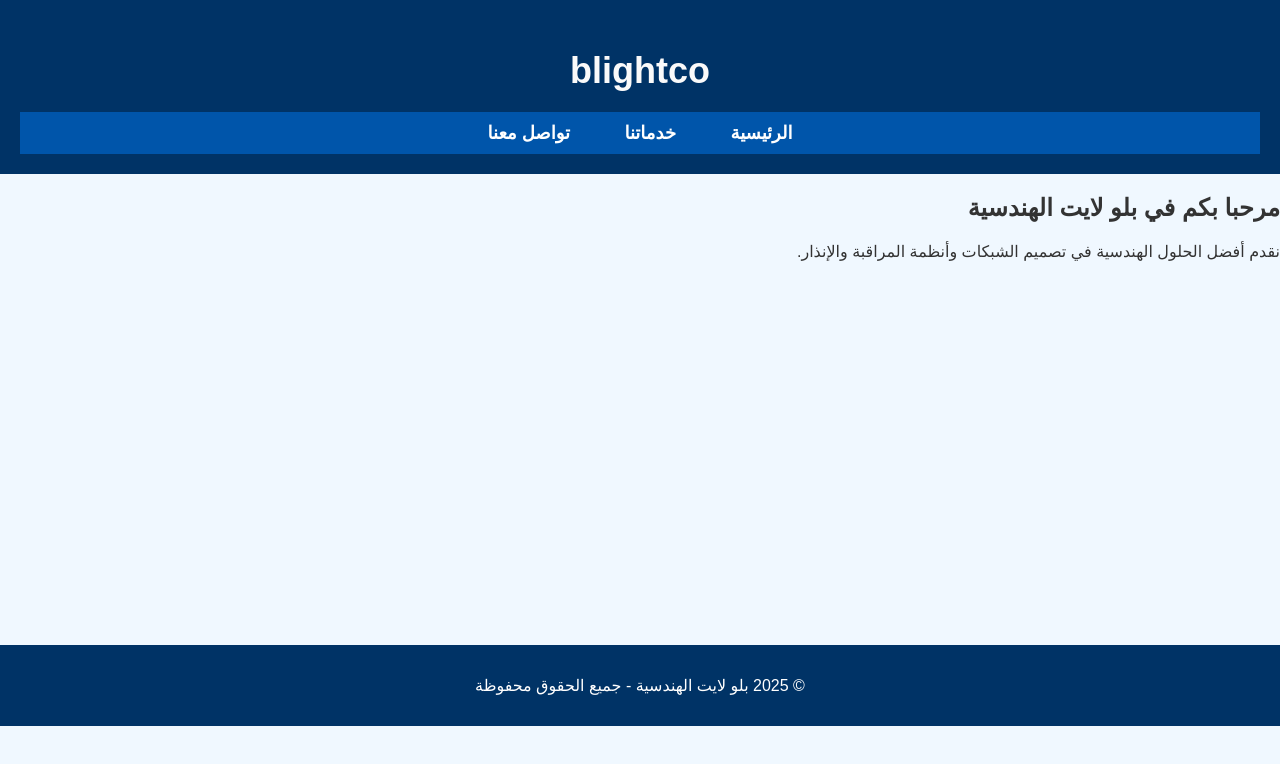
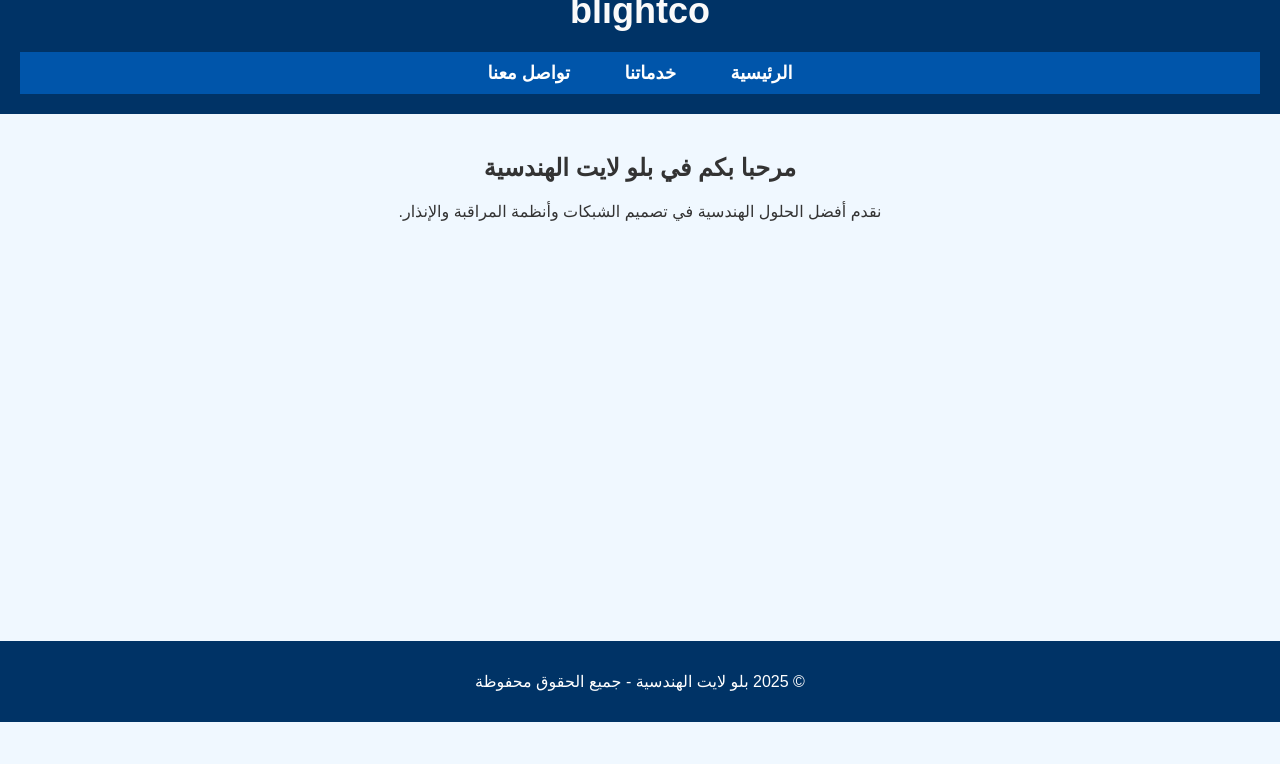
Before and after one commit to blightco/website, a plain HTML site: page index.html in a window 1280 px wide. Drawn offline with Linux system fonts and the light colour scheme.

Commit message:
Add files via upload

```diff
--- a/index.html
+++ b/index.html
@@ -4,11 +4,12 @@
   <meta charset="UTF-8" />
   <title>بلو لايت الهندسية - الرئيسية</title>
   <link rel="stylesheet" href="style.css" />
+  <meta name="viewport" content="width=device-width, initial-scale=1.0">
+  <meta name="robots" content="index, follow">
 </head>
 <body>
   <header>
-
-    <h1 style="color: #fafafa; font-size: 36px; text-align: center;margin-top: -30 ;">blightco</h1>
+    <h1 style="color: #fafafa; font-size: 36px; text-align: center; margin-top: -30px;">blightco</h1>
 
     <nav>
       <a href="index.html">الرئيسية</a>
@@ -17,7 +18,7 @@
     </nav>
   </header>
 
-  <main>
+  <main style="padding: 20px; text-align: center;">
     <h2>مرحبا بكم في بلو لايت الهندسية</h2>
     <p>نقدم أفضل الحلول الهندسية في تصميم الشبكات وأنظمة المراقبة والإنذار.</p>
   </main>
```
